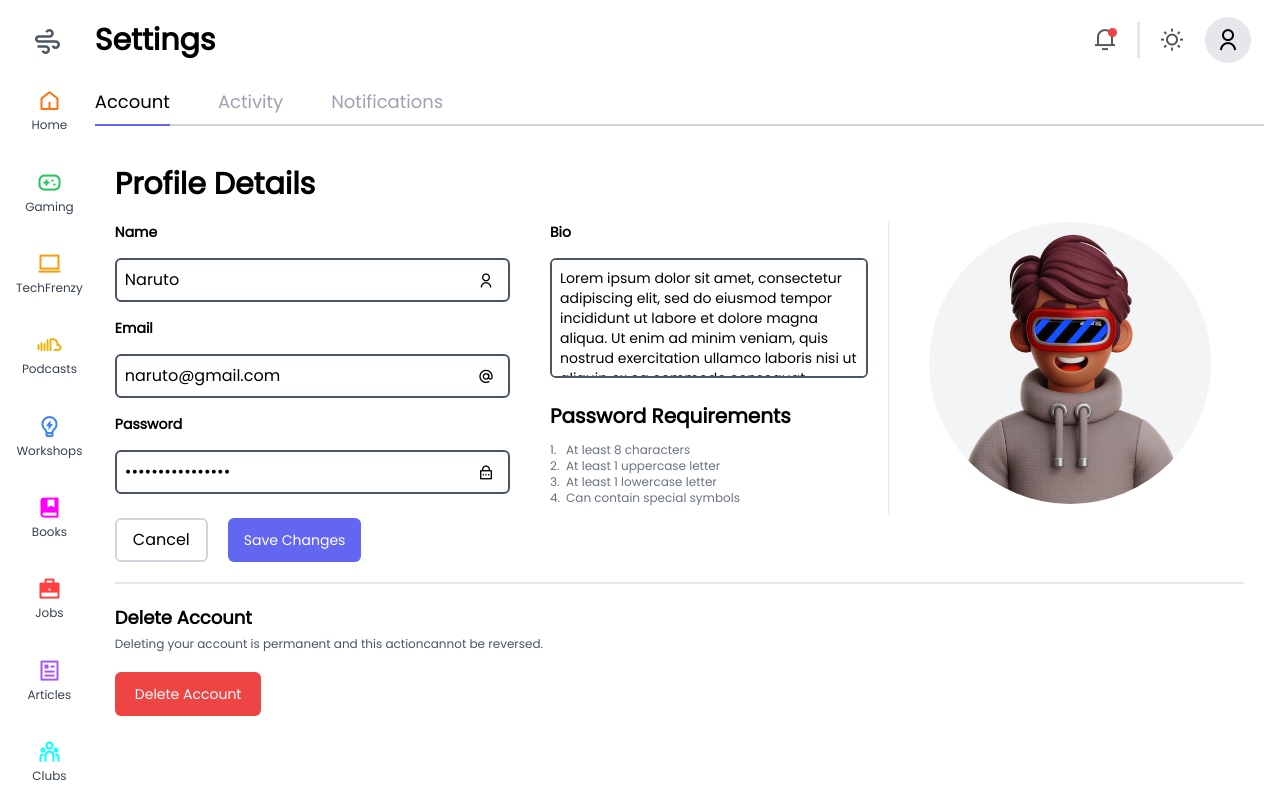
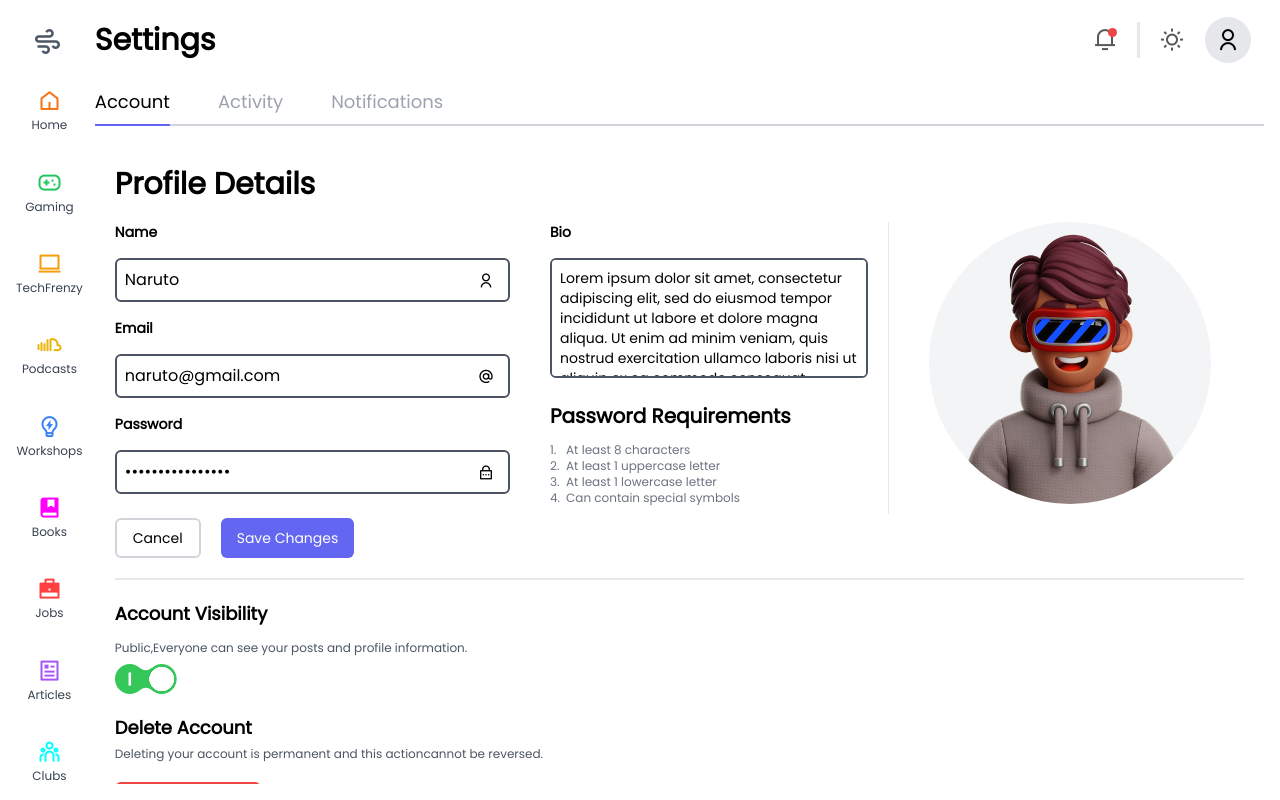
Before and after one commit to BubbleBitCore/TechMingle, a React (Create React App) app: page /settings in a window 1280 px wide. Built offline with nearby package versions, Linux system fonts and the light colour scheme.

Commit message:
added Account visibility toggle and Integrated url tab param value change on changing tabs in Settings page

```diff
--- a/src/components/Tabs.jsx
+++ b/src/components/Tabs.jsx
@@ -2,9 +2,12 @@
 import { useState } from "react";
 import { useSelector } from "react-redux";
 import { AnimatePresence } from "framer-motion";
+import { useSearchParams } from "react-router-dom";
 
 const Tabs = ({ tabs, selectedTab }) => {
   const mode = useSelector((state) => state.common.mode);
+  const [searchParams, setSearchParams] = useSearchParams();
+
   const initialTab = () => {
     if (selectedTab) {
       const iTab = tabs?.filter(
@@ -39,6 +42,11 @@ const Tabs = ({ tabs, selectedTab }) => {
                 key={idx}
                 onClick={() => {
                   setSelected(tab);
+                  console.log(tab)
+                  setSearchParams((params) => {
+                    params.set("tab", tab.name);
+                    return params;
+                  });
                 }}
                 className={`${
                   mode
--- a/src/pages/Settings.jsx
+++ b/src/pages/Settings.jsx
@@ -5,6 +5,7 @@ import { formatDate } from "../utils/conversion";
 import BetaTest from "../components/BetaTest";
 import { useSearchParams } from "react-router-dom";
 import { setOpenEditor, setTempProfileImage } from "../slices/commonSlice";
+import { useState } from "react";
 // Account tab
 const Account = () => {
   const mode = useSelector((state) => state.common.mode);
@@ -15,6 +16,8 @@ const Account = () => {
   const password = "naruto@gmail.com";
   const bio =
     "Lorem ipsum dolor sit amet, consectetur adipiscing elit, sed do eiusmod tempor incididunt ut labore et dolore magna aliqua. Ut enim ad minim veniam, quis nostrud exercitation ullamco laboris nisi ut aliquip ex ea commodo consequat.";
+
+  const [accountVisibility, setAccountVisibility] = useState(1); // 1 for public 0 for private
 
   return (
     <>
@@ -57,6 +60,81 @@ const Account = () => {
         {/*Photo Editor overide Styles */ }
         .rp-editor{
           z-index:30 !important;
+        }
+        .toggle-container {
+          --inactive-color: #1868e3;
+          position: relative;
+          aspect-ratio: 292/142;
+          height: 1.875em;
+          --active-color: #35c759;
+
+        }
+        .toggle-input {
+          appearance: none;
+          margin: 0;
+          position: absolute;
+          z-index: 1;
+          top: 0;
+          left: 0;
+          width: 100%;
+          height: 100%;
+          cursor: pointer;
+        }
+
+        .toggle {
+          width: 100%;
+          height: 100%;
+          overflow: visible;
+        }
+
+        .toggle-background {
+          fill: var(--inactive-color);
+          transition: fill 0.4s;
+        }
+        .toggle-input:checked + .toggle .toggle-background {
+          fill: var(--active-color);
+        }
+
+        .toggle-circle-center {
+          transform-origin: center;
+          transition: transform 0.6s;
+        }
+        .toggle-input:checked + .toggle .toggle-circle-center {
+          transform: translateX(150px);
+        }
+
+        .toggle-circle {
+          transform-origin: center;
+          backface-visibility: hidden;
+          transition: transform 0.45s;
+        }
+        .toggle-circle.left {
+          transform: scale(1);
+        }
+        .toggle-input:checked + .toggle .toggle-circle.left {
+          transform: scale(0);
+        }
+        .toggle-circle.right {
+          transform: scale(0);
+        }
+        .toggle-input:checked + .toggle .toggle-circle.right {
+          transform: scale(1);
+        }
+
+        .toggle-icon {
+          transition: fill 0.4s;
+        }
+        .toggle-icon.on {
+          fill: var(--inactive-color);
+        }
+        .toggle-input:checked + .toggle .toggle-icon.on {
+          fill: #fff;
+        }
+        .toggle-icon.off {
+          fill: #eaeaec;
+        }
+        .toggle-input:checked + .toggle .toggle-icon.off {
+          fill: var(--active-color);
         }
         `}
       </style>
@@ -256,7 +334,7 @@ const Account = () => {
           {/* Action buttons */}
           <div className="flex gap-5 mt-1 max-sm:w-full">
             <button
-              className={`text-smmax-sm:flex-1  p-2 px-4 hover:opacity-75 transition-all border-2 border-gray-300 rounded-md ${
+              className={`text-sm max-sm:flex-1  p-2 px-4 hover:opacity-75 transition-all border-2 border-gray-300 rounded-md ${
                 mode ? "text-gray-200" : "text-black"
               } duration-500`}
             >
@@ -271,6 +349,115 @@ const Account = () => {
               mode ? "border-[#1d1d1d]" : "border-gray-200"
             } duration-500`}
           />
+          {/* Change Visibility */}
+          <div className={`flex flex-col gap-2 justify-center mb-5`}>
+            <p
+              className={`select-none text-lg font-bold mb-1 ${
+                mode ? "text-white" : "text-black"
+              } duration-500`}
+            >
+              Account Visibility
+            </p>
+            {accountVisibility === 1 ? (
+              <p
+                className={`text-xs ${
+                  mode ? "text-gray-400" : "text-gray-600 "
+                }  transition-all duration-500`}
+              >
+                Public,Everyone can see your posts and profile information.
+              </p>
+            ) : (
+              <p
+                className={`text-xs ${
+                  mode ? "text-gray-400" : "text-gray-600 "
+                } transition-all duration-500`}
+              >
+                Private,Only approved followers can see your posts and other
+                information.
+              </p>
+            )}
+            <div className="">
+              <div className="toggle-container">
+                <input
+                  checked={accountVisibility === 1}
+                  onChange={(e) => {
+                    if (e.target.checked) {
+                      setAccountVisibility(1);
+                    } else {
+                      setAccountVisibility(0);
+                    }
+                  }}
+                  className="toggle-input"
+                  type="checkbox"
+                />
+                <svg
+                  className="toggle"
+                  viewBox="0 0 292 142"
+                  xmlns="http://www.w3.org/2000/svg"
+                >
+                  <path
+                    className="toggle-background"
+                    d="M71 142C31.7878 142 0 110.212 0 71C0 31.7878 31.7878 0 71 0C110.212 0 119 30 146 30C173 30 182 0 221 0C260 0 292 31.7878 292 71C292 110.212 260.212 142 221 142C181.788 142 173 112 146 112C119 112 110.212 142 71 142Z"
+                  />
+                  <rect
+                    className="toggle-icon on"
+                    x="64"
+                    y="39"
+                    width="12"
+                    height="64"
+                    rx="6"
+                  />
+                  <path
+                    className="toggle-icon off"
+                    fillRule="evenodd"
+                    d="M221 91C232.046 91 241 82.0457 241 71C241 59.9543 232.046 51 221 51C209.954 51 201 59.9543 201 71C201 82.0457 209.954 91 221 91ZM221 103C238.673 103 253 88.6731 253 71C253 53.3269 238.673 39 221 39C203.327 39 189 53.3269 189 71C189 88.6731 203.327 103 221 103Z"
+                  />
+                  <g filter="url('#goo')">
+                    <rect
+                      className="toggle-circle-center"
+                      x="13"
+                      y="42"
+                      width="116"
+                      height="58"
+                      rx="29"
+                      fill="#fff"
+                    />
+                    <rect
+                      className="toggle-circle left"
+                      x="14"
+                      y="14"
+                      width="114"
+                      height="114"
+                      rx="58"
+                      fill="#fff"
+                    />
+                    <rect
+                      className="toggle-circle right"
+                      x="164"
+                      y="14"
+                      width="114"
+                      height="114"
+                      rx="58"
+                      fill="#fff"
+                    />
+                  </g>
+                  <filter id="goo">
+                    <feGaussianBlur
+                      in="SourceGraphic"
+                      result="blur"
+                      stdDeviation="10"
+                    />
+                    <feColorMatrix
+                      in="blur"
+                      mode="matrix"
+                      values="1 0 0 0 0  0 1 0 0 0  0 0 1 0 0  0 0 0 18 -7"
+                      result="goo"
+                    />
+                  </filter>
+                </svg>
+              </div>
+            </div>
+          </div>
           {/* Delete Account */}
           <div className="w-full">
             <p
@@ -405,24 +592,33 @@ const Activity = () => {
                       mode ? "text-gray-200" : "text-black"
                     } text-sm sm:w-[15rem]  w-[13rem] text-ellipsis overflow-hidden sm:text-nowrap`}
                   >
-                    {item.Location} <i className="max-sm:hidden ri-map-pin-2-line font-thin"></i>
+                    {item.Location}{" "}
+                    <i className="max-sm:hidden ri-map-pin-2-line font-thin"></i>
                   </p>
                 </div>
                 {/* Date */}
-                <div className={`flex  justify-center items-center sm:border-2 opacity-85 sm:rounded-full sm:border-purple-500 sm:px-2 sm:py-1 pt-2 sm:group-hover:bg-purple-500`}>
+                <div
+                  className={`flex  justify-center items-center sm:border-2 opacity-85 sm:rounded-full sm:border-purple-500 sm:px-2 sm:py-1 pt-2 sm:group-hover:bg-purple-500`}
+                >
                   <p
                     className={`${
-                      mode ? "text-purple-400 sm:group-hover:text-black" : "text-black"
+                      mode
+                        ? "text-purple-400 sm:group-hover:text-black"
+                        : "text-black"
                     } text-sm transition-all `}
                   >
                     {formatDate(item.createdAt)}
                   </p>
                 </div>
                 {/* IP Address*/}
-                <div className={`flex flex-col  sm:border-2 opacity-85 sm:rounded-full sm:border-green-500 sm:px-2 sm:py-1 sm:group-hover:bg-green-500`}>
+                <div
+                  className={`flex flex-col  sm:border-2 opacity-85 sm:rounded-full sm:border-green-500 sm:px-2 sm:py-1 sm:group-hover:bg-green-500`}
+                >
                   <p
                     className={`${
-                      mode ? "text-green-400 sm:group-hover:text-black" : "text-black"
+                      mode
+                        ? "text-green-400 sm:group-hover:text-black"
+                        : "text-black"
                     } text-sm `}
                   >
                     IPv4: {item.IP}
```
